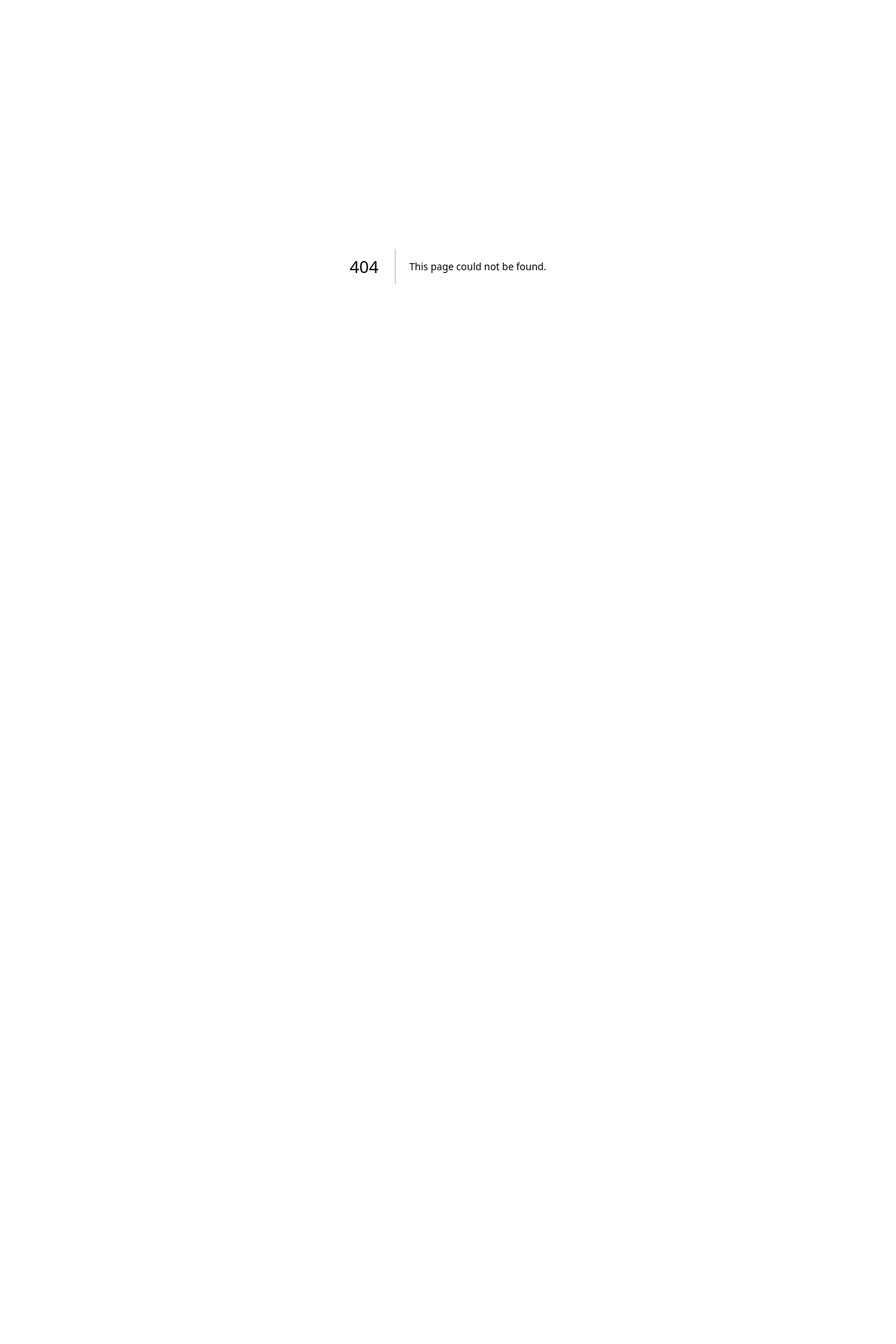
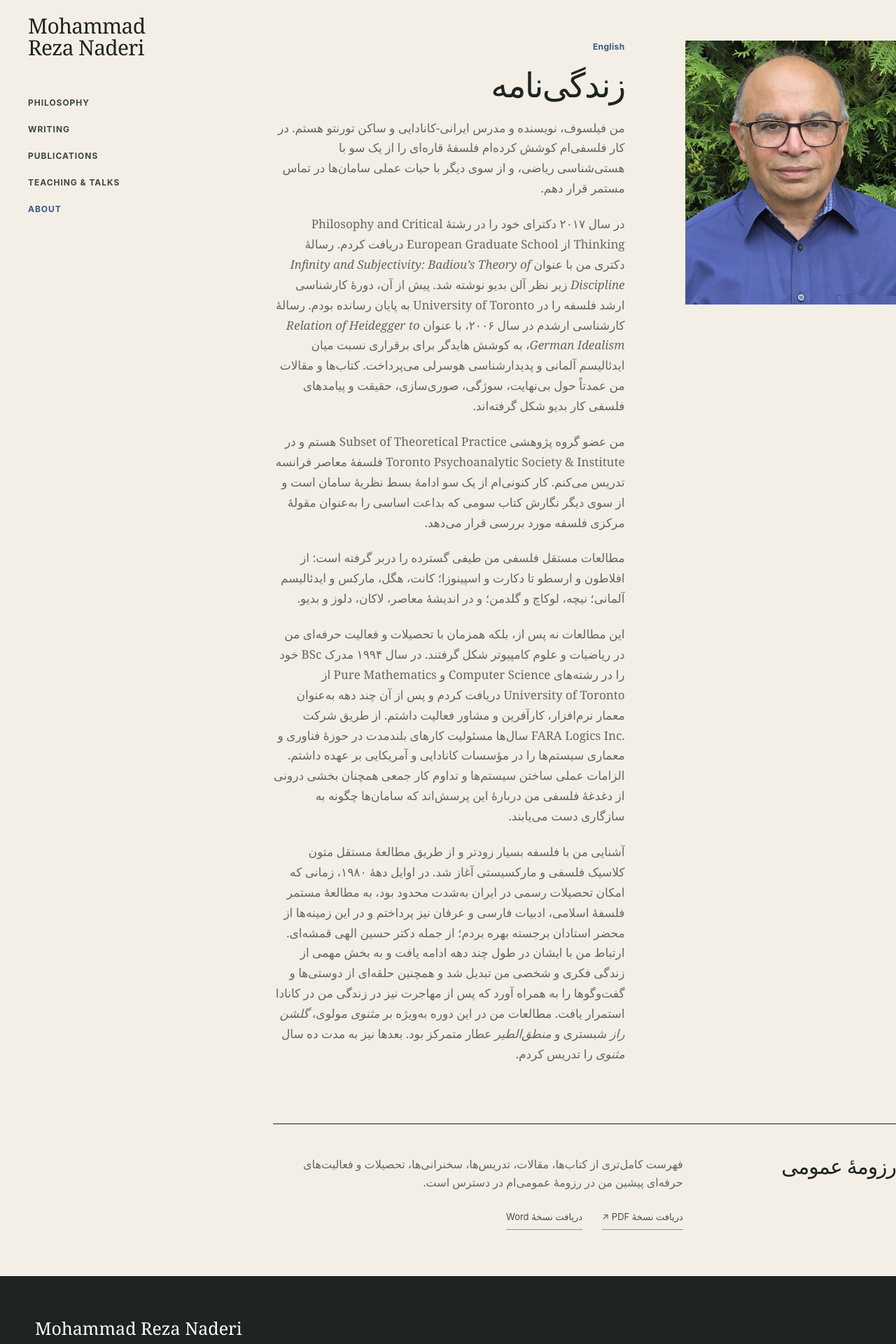
Before and after one commit to mohammad-naderi/mrnaderi.org, a Next.js app: page /about/persian in a window 1280 px wide. Before the commit this address had no page. Shown: the part 20-1940 px from the top of the page at 70% size. Before the commit the page ends 800 px from the top, so only its background shows below. Built offline with nearby package versions, Linux system fonts and the light colour scheme.

Commit message:
Add Persian About page

```diff
--- /dev/null
+++ b/app/about/persian/page.tsx
@@ -0,0 +1,78 @@
+import type { Metadata } from "next";
+import Image from "next/image";
+import Link from "next/link";
+import { SiteFooter, SiteHeader } from "@/components/site";
+
+export const metadata: Metadata = {
+  title: "درباره من",
+  description: "زندگی‌نامهٔ فارسی محمدرضا نادری.",
+  alternates: {
+    canonical: "/about/persian",
+    languages: { en: "/about", fa: "/about/persian" },
+  },
+};
+
+export default function PersianAboutPage() {
+  return (
+    <>
+      <SiteHeader />
+      <main className="philosophy-persian" lang="fa" dir="rtl">
+        <section className="about-main shell">
+          <figure>
+            <Image
+              src="/profile-photo-4x5.jpg"
+              alt="محمدرضا نادری"
+              width={977}
+              height={1221}
+              sizes="(max-width: 760px) calc(100vw - 38px), 40vw"
+              unoptimized
+              style={{ objectFit: "cover", objectPosition: "center", transform: "none" }}
+            />
+          </figure>
+          <div className="about-prose" style={{ textAlign: "right" }}>
+            <div className="philosophy-language-switch">
+              <Link href="/about">English</Link>
+            </div>
+            <h1>زندگی‌نامه</h1>
+            <p className="about-lead">
+              من فیلسوف، نویسنده و مدرس ایرانی-کانادایی و ساکن تورنتو هستم. در کار فلسفی‌ام کوشش کرده‌ام فلسفهٔ قاره‌ای را از یک سو با هستی‌شناسی ریاضی، و از سوی دیگر با حیات عملی سامان‌ها در تماس مستمر قرار دهم.
+            </p>
+            <p>
+              در سال ۲۰۱۷ دکترای خود را در رشتهٔ <span lang="en" dir="ltr">Philosophy and Critical Thinking</span> از <span lang="en" dir="ltr">European Graduate School</span> دریافت کردم. رسالهٔ دکتری من با عنوان <em lang="en" dir="ltr">Infinity and Subjectivity: Badiou’s Theory of Discipline</em> زیر نظر آلن بدیو نوشته شد. پیش از آن، دورهٔ کارشناسی ارشد فلسفه را در <span lang="en" dir="ltr">University of Toronto</span> به پایان رسانده بودم. رسالهٔ کارشناسی ارشدم در سال ۲۰۰۶، با عنوان <em lang="en" dir="ltr">Relation of Heidegger to German Idealism</em>، به کوشش هایدگر برای برقراری نسبت میان ایدئالیسم آلمانی و پدیدارشناسی هوسرلی می‌پرداخت. کتاب‌ها و مقالات من عمدتاً حول بی‌نهایت، سوژگی، صوری‌سازی، حقیقت و پیامدهای فلسفی کار بدیو شکل گرفته‌اند.
+            </p>
+            <p>
+              من عضو گروه پژوهشی <span lang="en" dir="ltr">Subset of Theoretical Practice</span> هستم و در <span lang="en" dir="ltr">Toronto Psychoanalytic Society &amp; Institute</span> فلسفهٔ معاصر فرانسه تدریس می‌کنم. کار کنونی‌ام از یک سو ادامهٔ بسط نظریهٔ سامان است و از سوی دیگر نگارش کتاب سومی که بداعت اساسی را به‌عنوان مقولهٔ مرکزی فلسفه مورد بررسی قرار می‌دهد.
+            </p>
+            <p>
+              مطالعات مستقل فلسفی من طیفی گسترده را دربر گرفته است: از افلاطون و ارسطو تا دکارت و اسپینوزا؛ کانت، هگل، مارکس و ایدئالیسم آلمانی؛ نیچه، لوکاچ و گلدمن؛ و در اندیشهٔ معاصر، لاکان، دلوز و بدیو.
+            </p>
+            <p>
+              این مطالعات نه پس از، بلکه همزمان با تحصیلات و فعالیت حرفه‌ای من در ریاضیات و علوم کامپیوتر شکل گرفتند. در سال ۱۹۹۴ مدرک <span lang="en" dir="ltr">BSc</span> خود را در رشته‌های <span lang="en" dir="ltr">Computer Science</span> و <span lang="en" dir="ltr">Pure Mathematics</span> از <span lang="en" dir="ltr">University of Toronto</span> دریافت کردم و پس از آن چند دهه به‌عنوان معمار نرم‌افزار، کارآفرین و مشاور فعالیت داشتم. از طریق شرکت <span lang="en" dir="ltr">FARA Logics Inc.</span> سال‌ها مسئولیت کارهای بلندمدت در حوزهٔ فناوری و معماری سیستم‌ها را در مؤسسات کانادایی و آمریکایی بر عهده داشتم. الزامات عملی ساختن سیستم‌ها و تداوم کار جمعی همچنان بخشی درونی از دغدغهٔ فلسفی من دربارهٔ این پرسش‌اند که سامان‌ها چگونه به سازگاری دست می‌یابند.
+            </p>
+            <p>
+              آشنایی من با فلسفه بسیار زودتر و از طریق مطالعهٔ مستقل متون کلاسیک فلسفی و مارکسیستی آغاز شد. در اوایل دههٔ ۱۹۸۰، زمانی که امکان تحصیلات رسمی در ایران به‌شدت محدود بود، به مطالعهٔ مستمر فلسفهٔ اسلامی، ادبیات فارسی و عرفان نیز پرداختم و در این زمینه‌ها از محضر استادان برجسته بهره بردم؛ از جمله دکتر حسین الهی قمشه‌ای. ارتباط من با ایشان در طول چند دهه ادامه یافت و به بخش مهمی از زندگی فکری و شخصی من تبدیل شد و همچنین حلقه‌ای از دوستی‌ها و گفت‌وگوها را به همراه آورد که پس از مهاجرت نیز در زندگی من در کانادا استمرار یافت. مطالعات من در این دوره به‌ویژه بر <em>مثنوی</em> مولوی، <em>گلشن راز</em> شبستری و <em>منطق‌الطیر</em> عطار متمرکز بود. بعدها نیز به مدت ده سال <em>مثنوی</em> را تدریس کردم.
+            </p>
+          </div>
+        </section>
+
+        <section className="about-cv shell" aria-labelledby="public-cv-title" style={{ textAlign: "right" }}>
+          <h2 id="public-cv-title">رزومهٔ عمومی</h2>
+          <div>
+            <p>
+              فهرست کامل‌تری از کتاب‌ها، مقالات، تدریس‌ها، سخنرانی‌ها، تحصیلات و فعالیت‌های حرفه‌ای پیشین من در رزومهٔ عمومی‌ام در دسترس است.
+            </p>
+            <div className="about-cv-actions">
+              <a className="text-link" href="/documents/Mohammad-Reza-Naderi-CV.pdf">
+                دریافت نسخهٔ PDF ↗
+              </a>
+              <a className="text-link" href="/documents/Mohammad-Reza-Naderi-CV.docx">
+                دریافت نسخهٔ Word
+              </a>
+            </div>
+          </div>
+        </section>
+      </main>
+      <SiteFooter />
+    </>
+  );
+}
```
